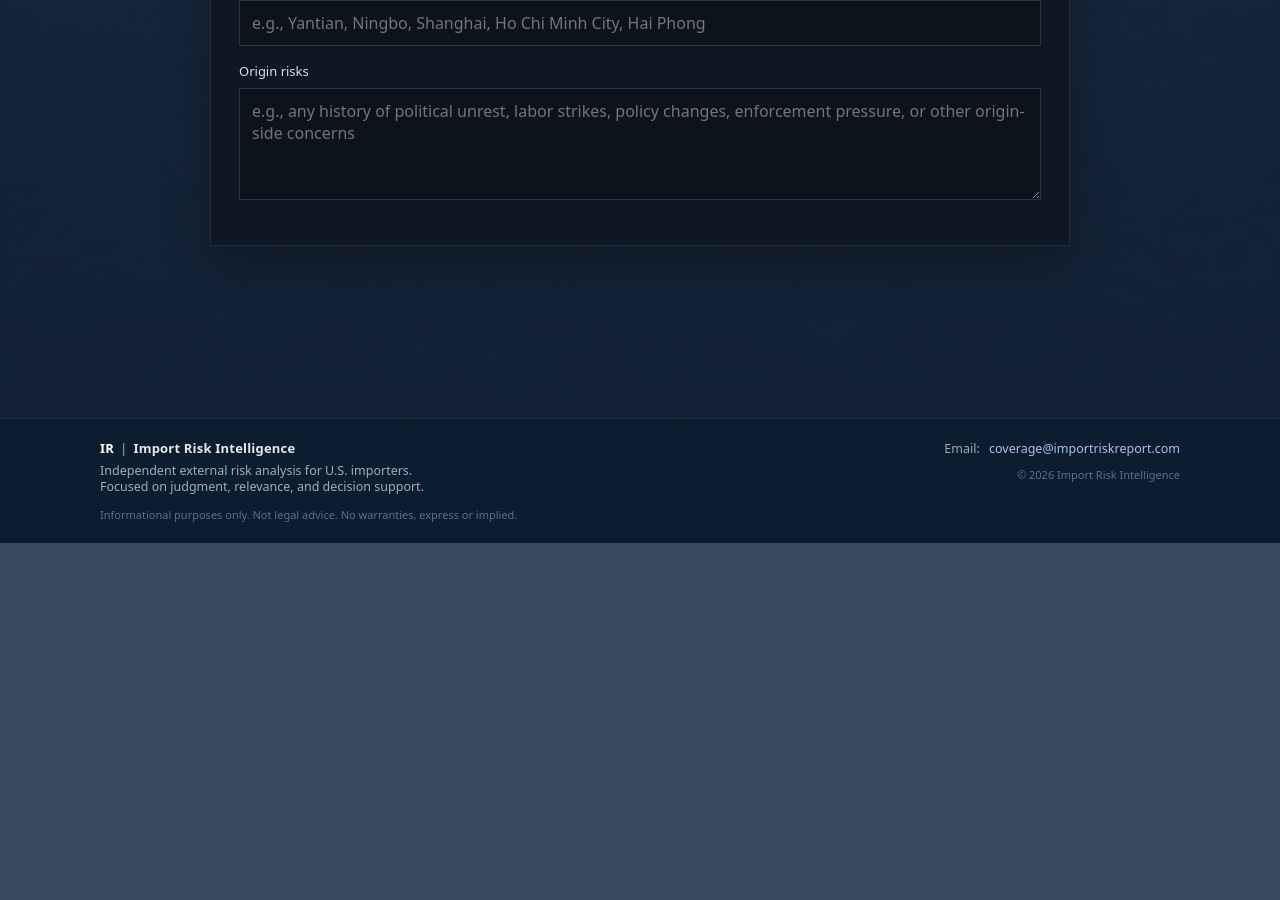
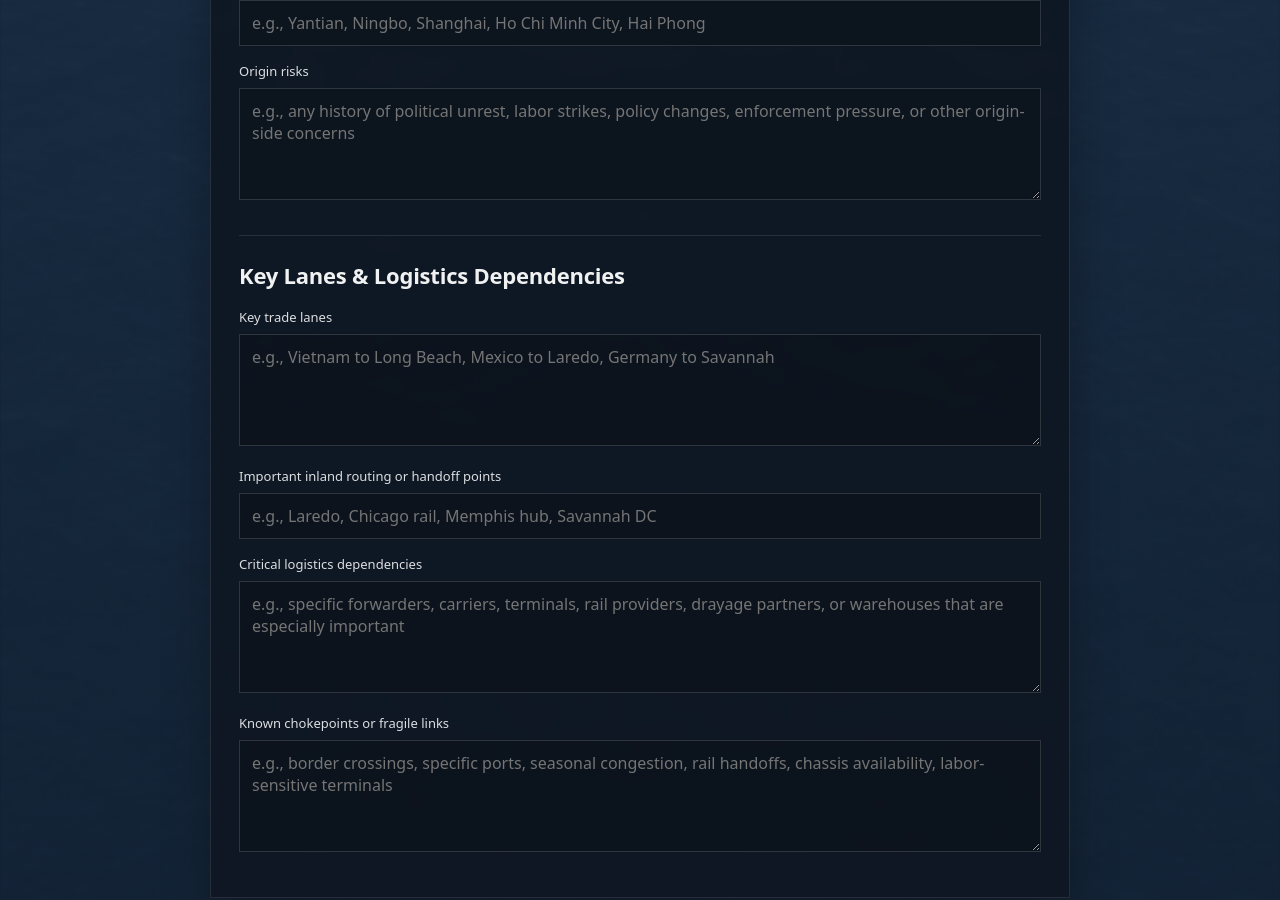
Before and after one commit to importrisk/import-risk-intelligence-site, a Jekyll site: the page built from client-profile.html, in a window 1280 px wide and 900 px high, scrolled down 2147 px. Built offline with Jekyll 4.4.1, drawn with Linux system fonts in a browser that asks for light colours; before the commit the page ends 2690 px from its top, so only the background shows below that.

Commit message:
Update client-profile.html

```diff
--- a/client-profile.html
+++ b/client-profile.html
@@ -294,6 +294,55 @@ description: Private client profile form for configuring Import Risk Intelligenc
               ></textarea>
             </div>
           </section>
+                    <section class="cp-section" aria-labelledby="lanes-dependencies-title">
+            <div class="cp-section-head">
+              <h3 id="lanes-dependencies-title" class="cp-section-title">Key Lanes &amp; Logistics Dependencies</h3>
+            </div>
+
+            <div class="cp-row">
+              <label class="cp-label" for="cp-key-lanes">Key trade lanes</label>
+              <textarea
+                class="cp-textarea"
+                id="cp-key-lanes"
+                name="key_trade_lanes"
+                rows="4"
+                placeholder="e.g., Vietnam to Long Beach, Mexico to Laredo, Germany to Savannah"
+              ></textarea>
+            </div>
+
+            <div class="cp-row">
+              <label class="cp-label" for="cp-routing-points">Important inland routing or handoff points</label>
+              <input
+                class="cp-input"
+                type="text"
+                id="cp-routing-points"
+                name="important_routing_or_handoff_points"
+                placeholder="e.g., Laredo, Chicago rail, Memphis hub, Savannah DC"
+              >
+            </div>
+
+            <div class="cp-row">
+              <label class="cp-label" for="cp-logistics-dependencies">Critical logistics dependencies</label>
+              <textarea
+                class="cp-textarea"
+                id="cp-logistics-dependencies"
+                name="critical_logistics_dependencies"
+                rows="4"
+                placeholder="e.g., specific forwarders, carriers, terminals, rail providers, drayage partners, or warehouses that are especially important"
+              ></textarea>
+            </div>
+
+            <div class="cp-row">
+              <label class="cp-label" for="cp-chokepoints">Known chokepoints or fragile links</label>
+              <textarea
+                class="cp-textarea"
+                id="cp-chokepoints"
+                name="known_chokepoints_or_fragile_links"
+                rows="4"
+                placeholder="e.g., border crossings, specific ports, seasonal congestion, rail handoffs, chassis availability, labor-sensitive terminals"
+              ></textarea>
+            </div>
+          </section>
         </form>
       </div>
     </div>
```
